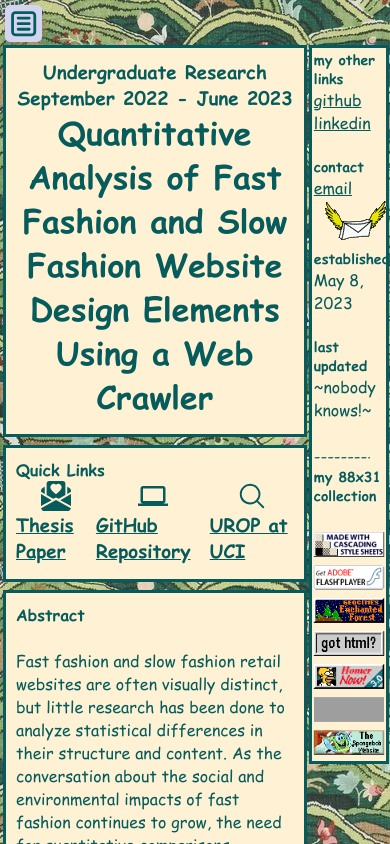
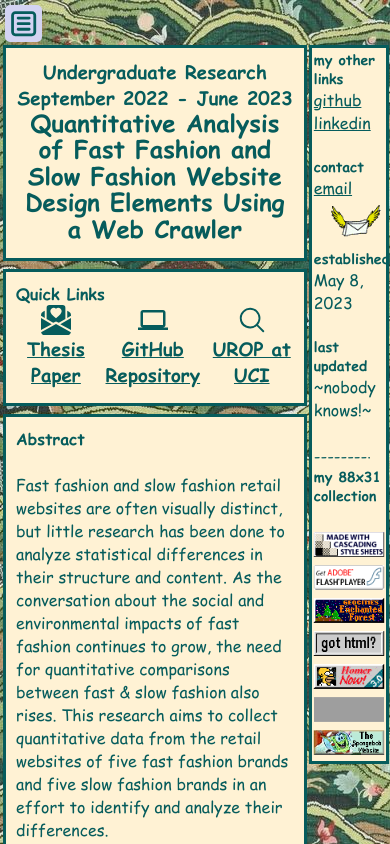
Before and after one commit to gracebmanning/grace-manning-2.0, a React (Create React App) app: page /undergrad-research in a window 390 px wide. Shown: the top 844 px of the page. Built offline with nearby package versions, Linux system fonts and the light colour scheme; grey boxes are pictures that could not be loaded; the HTML template or start-up script is replaced by a standard one; a web font is replaced by a local one.

Commit message:
responsive Blog, Favorites, Research

```diff
--- a/src/components/Blog/Blog.css
+++ b/src/components/Blog/Blog.css
@@ -38,4 +38,8 @@
 		flex-direction: column;
 		align-items: baseline;
 	}
+
+	.blogPreviewImage{
+		width: 190px;
+	}
 }
--- a/src/components/Favorites/Favorites.css
+++ b/src/components/Favorites/Favorites.css
@@ -29,3 +29,19 @@
 .moviePoster{
 	width: 145px;
 }
+
+@media screen and (max-width: 768px) {
+	.albumTile{
+		width: 120px;
+	}
+	.albumCover{
+		width: 120px;
+	}
+
+	.movieTile{
+		width: 120px;
+	}
+	.moviePoster{
+		width: 120px;
+	}
+}
--- a/src/components/Sidebar/Sidebar.css
+++ b/src/components/Sidebar/Sidebar.css
@@ -37,4 +37,8 @@
 		justify-content: center;
 		align-items: center;
 	}
+
+	#envelopeGif{
+		transform: scale(0.8);
+	}
 }
--- a/src/components/Sidebar/Sidebar.js
+++ b/src/components/Sidebar/Sidebar.js
@@ -15,7 +15,7 @@ export default function Sidebar() {
       <h3 className="sidebarHeader">contact</h3>
       <a href="mailto:gracebmanning@gmail.com">email</a>
       <br/>
-      <img src={flyingEnvelope} alt="white envelope with yellow wings" />
+      <img src={flyingEnvelope} alt="white envelope with yellow wings" id="envelopeGif" />
 
       <br/>
       <h3 className="sidebarHeader">established</h3>
--- a/src/components/UGradResearch/UGradResearch.css
+++ b/src/components/UGradResearch/UGradResearch.css
@@ -6,6 +6,9 @@
     display: flex;
     flex-direction: column;
     align-items: center;
+    justify-content: center;
+    text-align: center;
+    font-size: 16px;
 }
 
 .researchQuickLinks{
@@ -18,3 +21,14 @@
     margin: 0px;
     font-size: 30px;
 }
+
+@media screen and (max-width: 768px) {
+    #researchTitle{
+        font-size: 24px;
+        line-height: 1.1;
+    }
+
+    #research-poster{
+        width: 100%;
+    }
+}
--- a/src/components/UGradResearch/UGradResearch.js
+++ b/src/components/UGradResearch/UGradResearch.js
@@ -11,7 +11,7 @@ export default function UGradResearch(){
             <div className="contentBoxCenter">
                 <h3 className="nomargins">Undergraduate Research</h3>
                 <h3 className="nomargins">September 2022 - June 2023</h3>
-                <h1 className="nomargins">
+                <h1 className="nomargins" id="researchTitle">
                     Quantitative Analysis of Fast Fashion and Slow Fashion Website Design Elements Using a Web
                     Crawler
                 </h1>
--- a/src/index.css
+++ b/src/index.css
@@ -147,6 +147,10 @@ a:hover{
 		margin: 0px 2px 8px 2px;
 	}
 
+	.twoColumnBox{
+		grid-template-columns: 1fr;
+	}
+
 	.littleGuys{
 		transform: scale(0.80);
 	}
```
